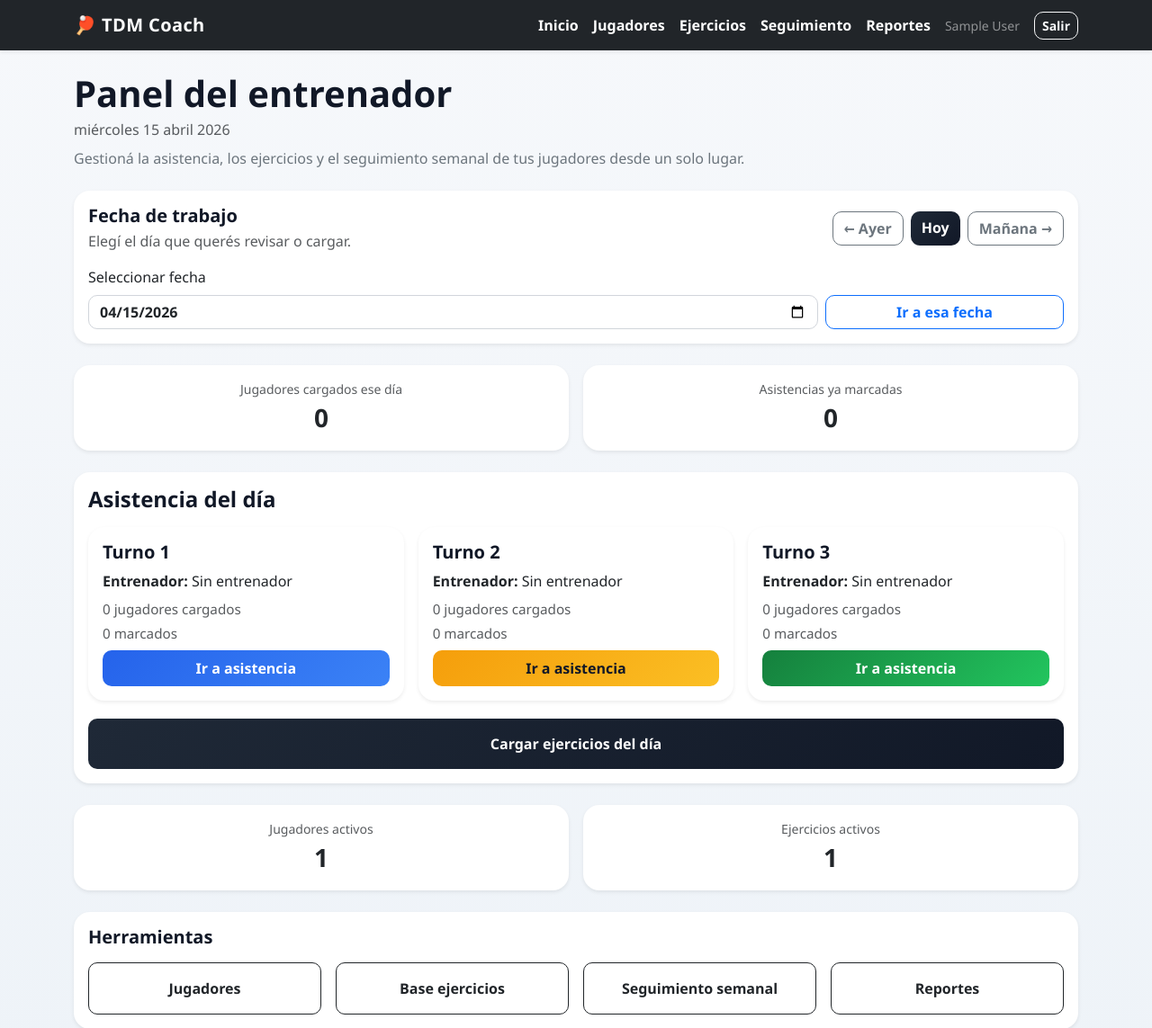
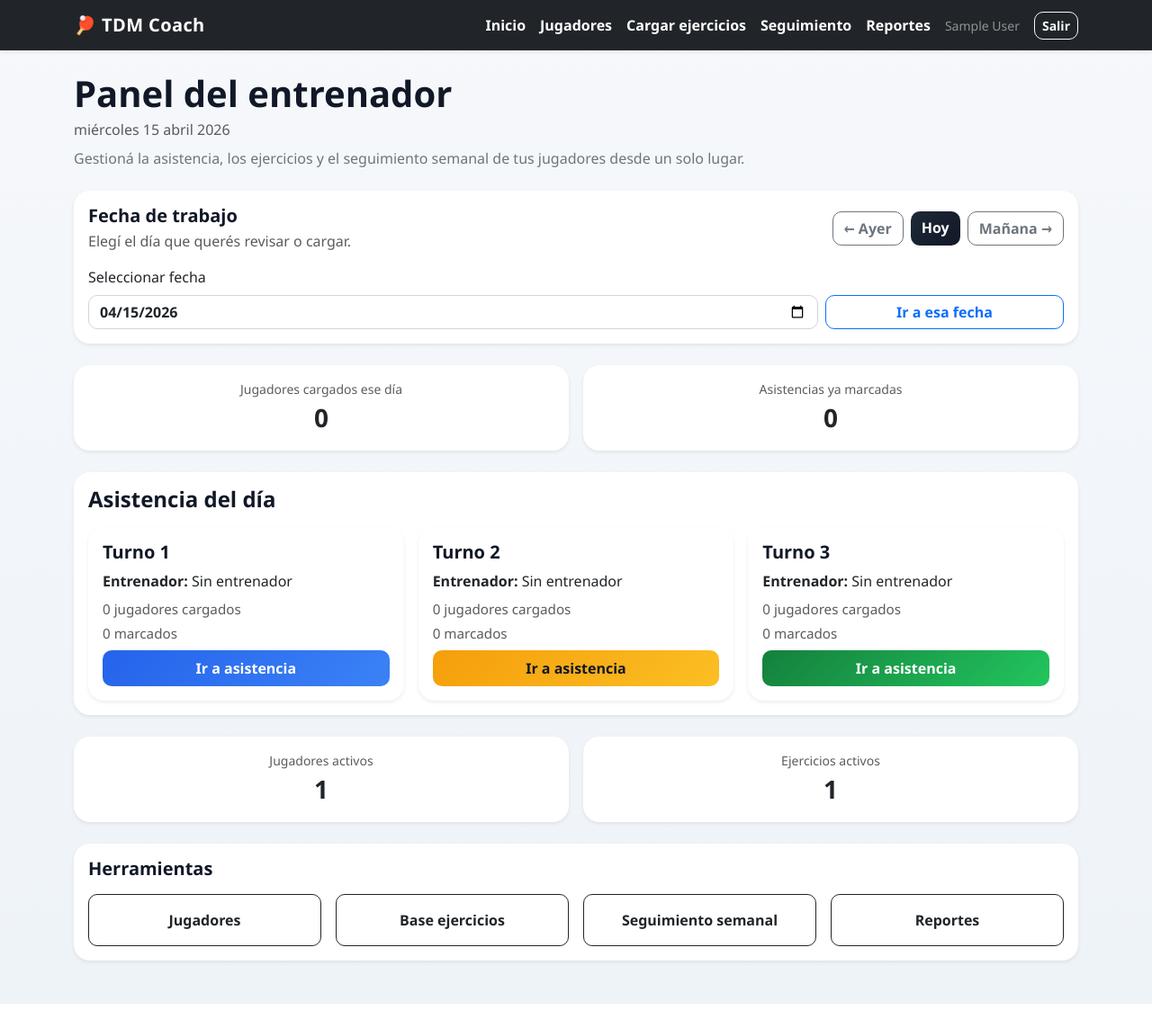
Before and after one commit to eitommy/app-entrenador-tdm, a Django app: page / in a window 1280 px wide. Shown: the top 1143 px of the page at 90% size. After the commit the page ends 1116 px from the top, so only its background shows below. Run offline with Django 5.2, Linux system fonts and the light colour scheme; a user stored in the database is signed in; tables that the repository leaves empty hold one stand-in row (values such as "Sample post").

Commit message:
Elimina acceso duplicado a cargar ejercicios

```diff
--- a/asistencia/templates/asistencia/base.html
+++ b/asistencia/templates/asistencia/base.html
@@ -21,7 +21,7 @@
             <div class="d-flex gap-3 align-items-center flex-wrap">
                 <a class="nav-link text-white" href="{% url 'inicio' %}">Inicio</a>
                 <a class="nav-link text-white" href="{% url 'lista_jugadores' %}">Jugadores</a>
-                <a class="nav-link text-white" href="{% url 'cargar_ejercicios' %}">Ejercicios</a>
+                <a class="nav-link text-white" href="{% url 'cargar_ejercicios' %}">Cargar ejercicios</a>
                 <a class="nav-link text-white" href="{% url 'seguimiento_semanal' %}">Seguimiento</a>
                 <a class="nav-link text-white" href="{% url 'reportes' %}">Reportes</a>
 
--- a/asistencia/templates/asistencia/inicio.html
+++ b/asistencia/templates/asistencia/inicio.html
@@ -104,13 +104,6 @@
                     </div>
                 </div>
             {% endfor %}
-
-            <div class="col-12">
-                <a href="{% url 'cargar_ejercicios' %}?fecha={{ fecha|date:'Y-m-d' }}"
-                   class="btn btn-dark w-100 py-3 mt-1">
-                    Cargar ejercicios del día
-                </a>
-            </div>
         </div>
     </div>
 </div>
```
